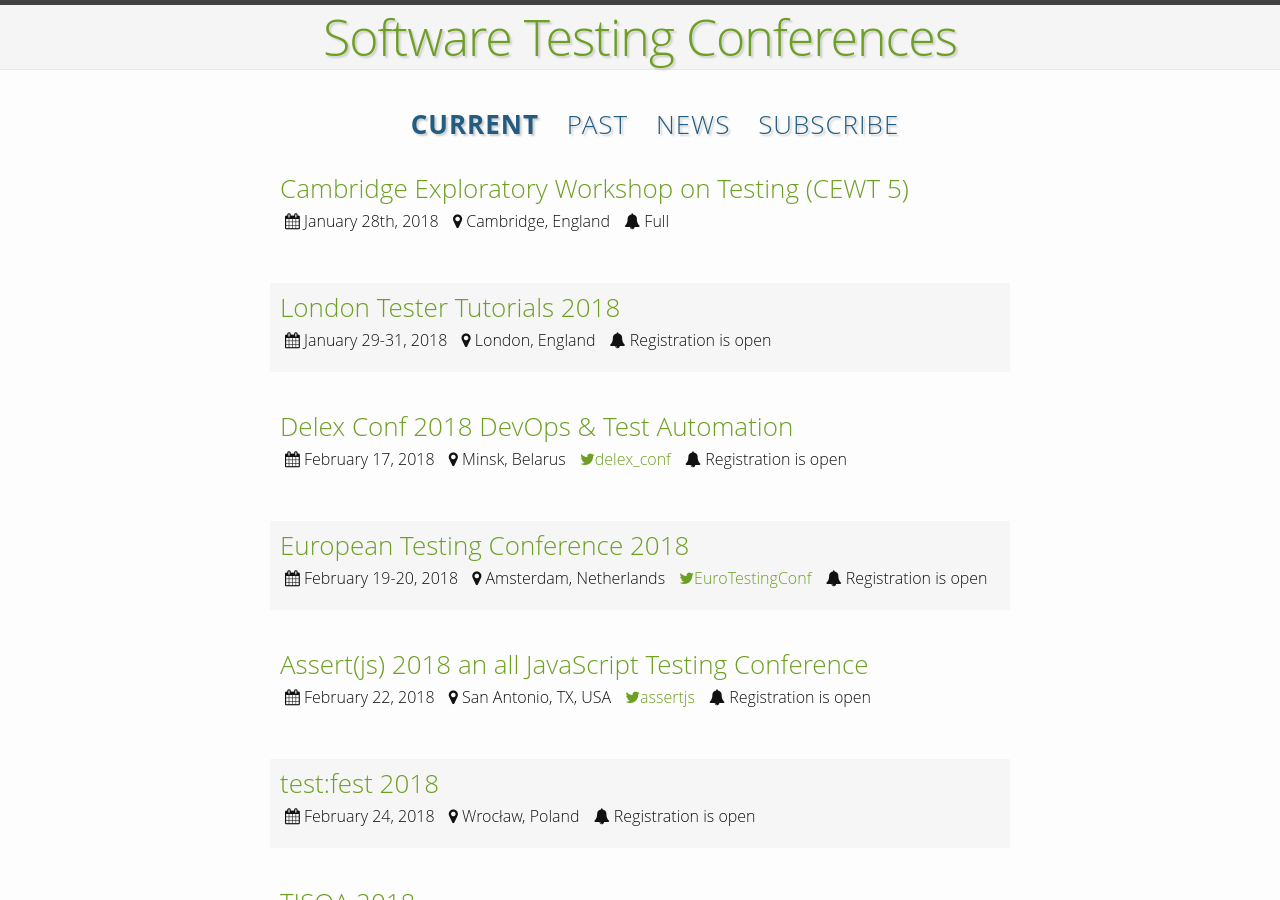
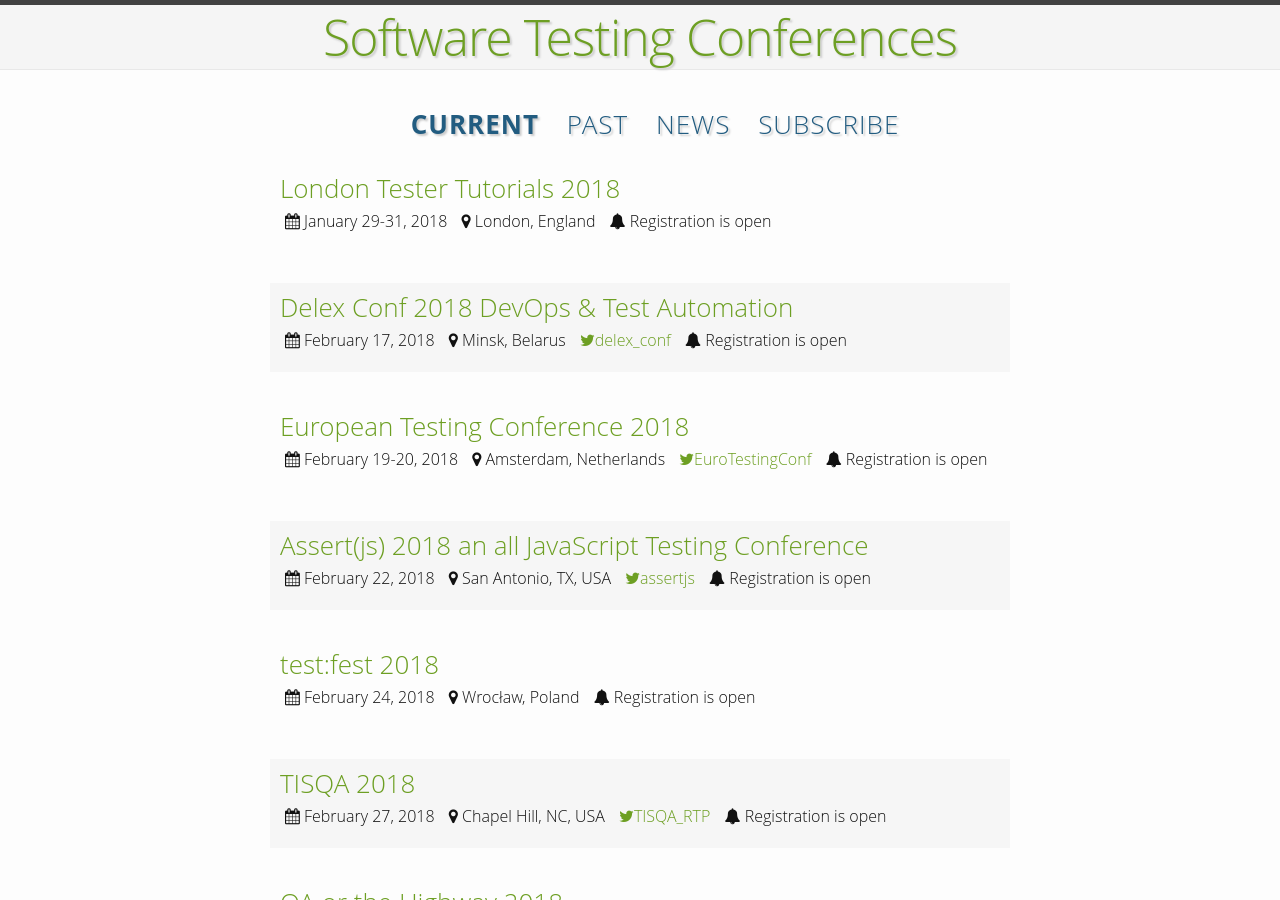
Before and after one commit to TestingConferences/testingconferences.github.io, a Jekyll site: the page built from index.html, in a window 1280 px wide and 900 px high. Built offline with Jekyll 4.4.1, drawn with Linux system fonts in a browser that asks for light colours.

Commit message:
Moved current to past

```diff
--- a/_data/current.yml
+++ b/_data/current.yml
@@ -1,9 +1,3 @@
-- name: Cambridge Exploratory Workshop on Testing (CEWT 5)
-  location: Cambridge, England
-  dates: "January 28th, 2018"
-  url: https://cewtblog.blogspot.co.uk/2017/11/cewt-5-is-coming.html
-  status: Full
-
 - name: London Tester Tutorials 2018
   location: London, England
   dates: "January 29-31, 2018"
--- a/_data/past.yml
+++ b/_data/past.yml
@@ -1,3 +1,8 @@
+- name: Cambridge Exploratory Workshop on Testing (CEWT 5)
+  location: Cambridge, England
+  dates: "January 28th, 2018"
+  url: https://cewtblog.blogspot.co.uk/2017/11/cewt-5-is-coming.html
+
 - name: Automation Guild Online Conference 2018
   location: Online
   dates: "January 8-10, 2018"
```
